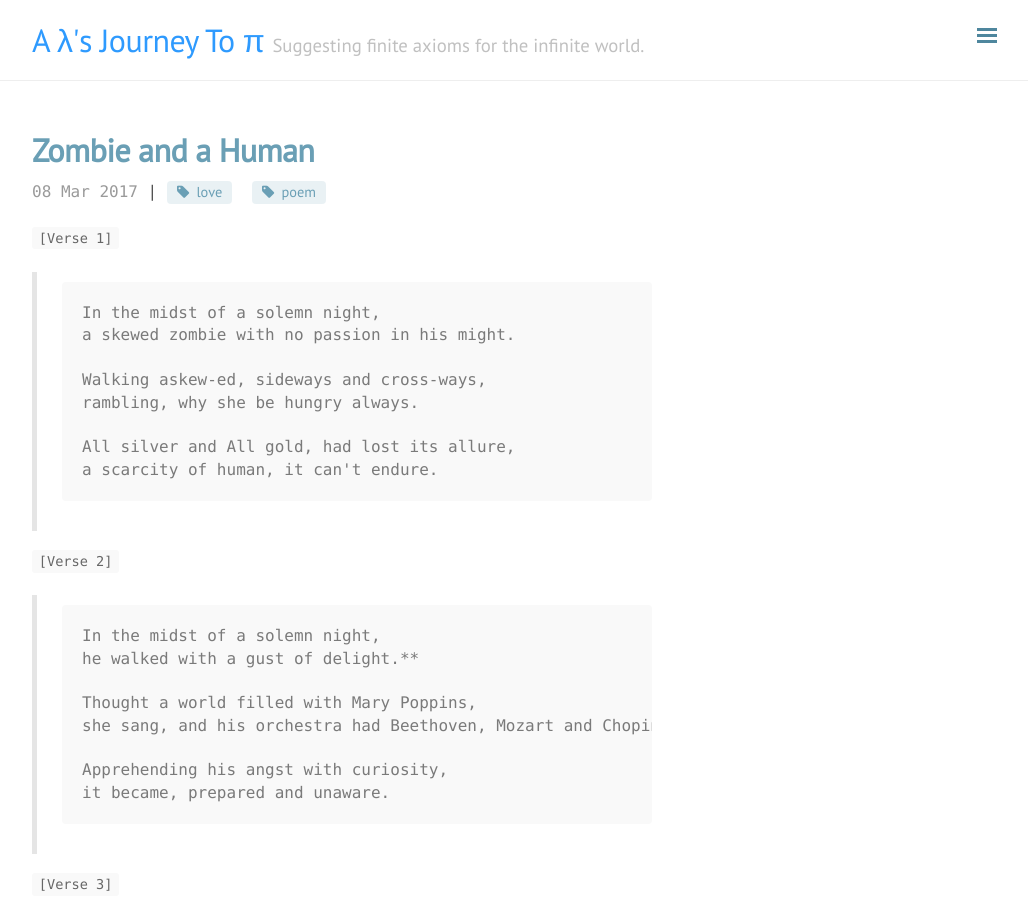
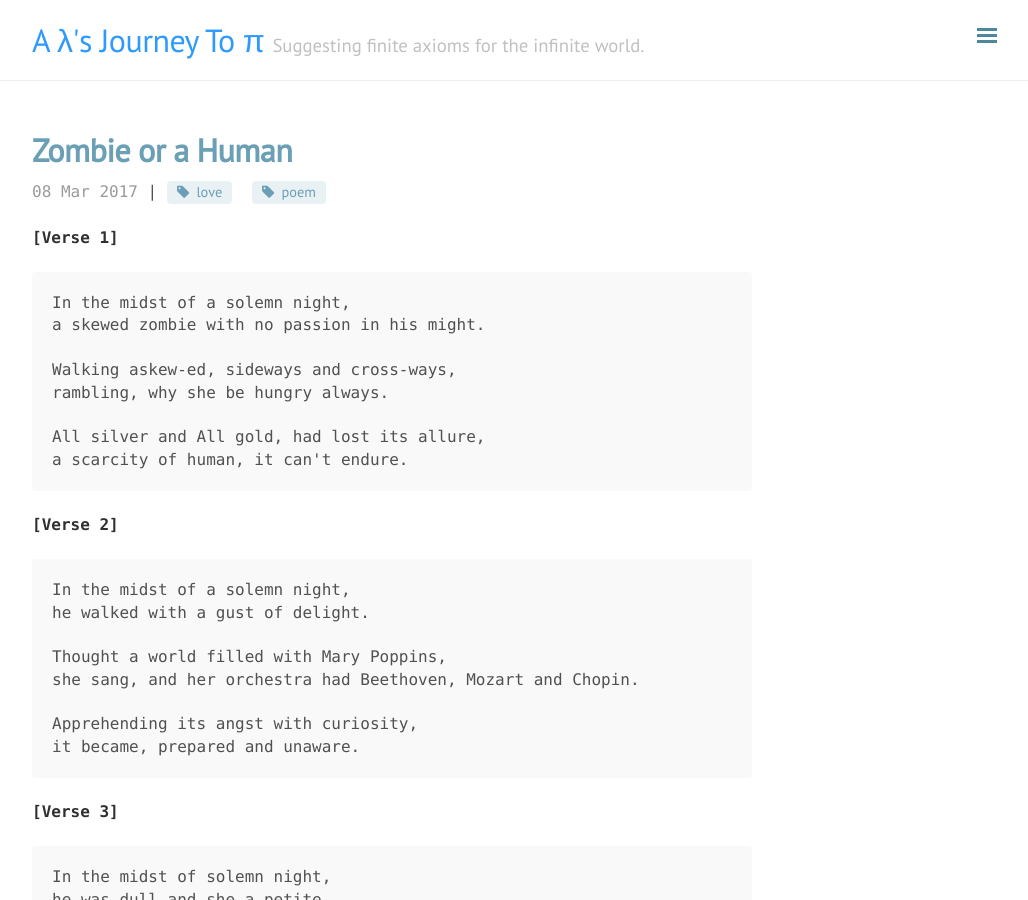
Before and after one commit to rarchk/rarchk.github.io, a Jekyll site: the page built from _posts/2017-03-08-human-and-zombie.md, in a window 1280 px wide and 900 px high. Shown: the whole window, without its empty margins (248-1276 px from the left). Built offline with Jekyll 4.4.1, drawn with Linux system fonts in a browser that asks for light colours; nearby versions of some CDN libraries; comment, search, counter and statistics services are not loaded.

Commit message:
Typecorrected Zombie poem

```diff
--- a/_posts/2017-03-08-human-and-zombie.md
+++ b/_posts/2017-03-08-human-and-zombie.md
@@ -1,42 +1,43 @@
 ---
 layout: post
-title: Zombie and a Human
+title: Zombie or a Human
 type: ref
 tags: [love,poem]
 categories: [writings]
 ---
-`[Verse 1]`
 
->	In the midst of a solemn night,
->	a skewed zombie with no passion in his might.
->
->	Walking askew-ed, sideways and cross-ways,
->	rambling, why she be hungry always.
->
->	All silver and All gold, had lost its allure,
->	a scarcity of human, it can't endure.
+**[Verse 1]**
+
+	In the midst of a solemn night,
+	a skewed zombie with no passion in his might.
+
+	Walking askew-ed, sideways and cross-ways,
+	rambling, why she be hungry always.
+
+	All silver and All gold, had lost its allure,
+	a scarcity of human, it can't endure.
 
 
-`[Verse 2]`
+**[Verse 2]**
 
 
->	In the midst of a solemn night,
->	he walked with a gust of delight.**
->
->	Thought a world filled with Mary Poppins,
->	she sang, and his orchestra had Beethoven, Mozart and Chopin.
->
->	Apprehending his angst with curiosity,
->	it became, prepared and unaware.
+	In the midst of a solemn night,
+	he walked with a gust of delight.
+
+	Thought a world filled with Mary Poppins,
+	she sang, and her orchestra had Beethoven, Mozart and Chopin.
+
+	Apprehending its angst with curiosity,
+	it became, prepared and unaware.
 
 
-`[Verse 3]`
+**[Verse 3]**
 
->	In the midst of solemn night,
->	he was dull and she a petite.
->
->	His unbiased hunger and her unquenched thirst,
->	both needed each other, no matter who is first.
->
->	In that moment, they complemented each other,
->	one felt gratitude, and other became just matter.
+	In the midst of solemn night,
+	he was dull and she a petite.
+
+	His unbiased hunger and her unquenched thirst,
+	both needed each other, no matter who is first.
+
+	In that moment, they complemented each other,
+	one felt gratitude, and other became just matter.
```
